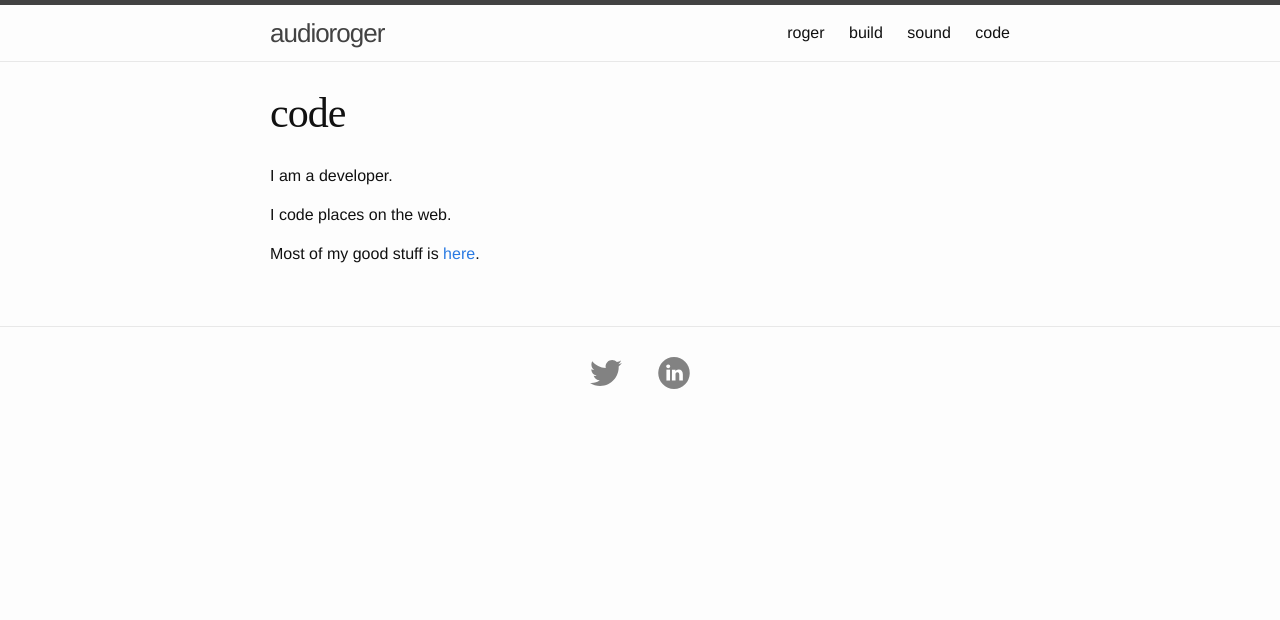
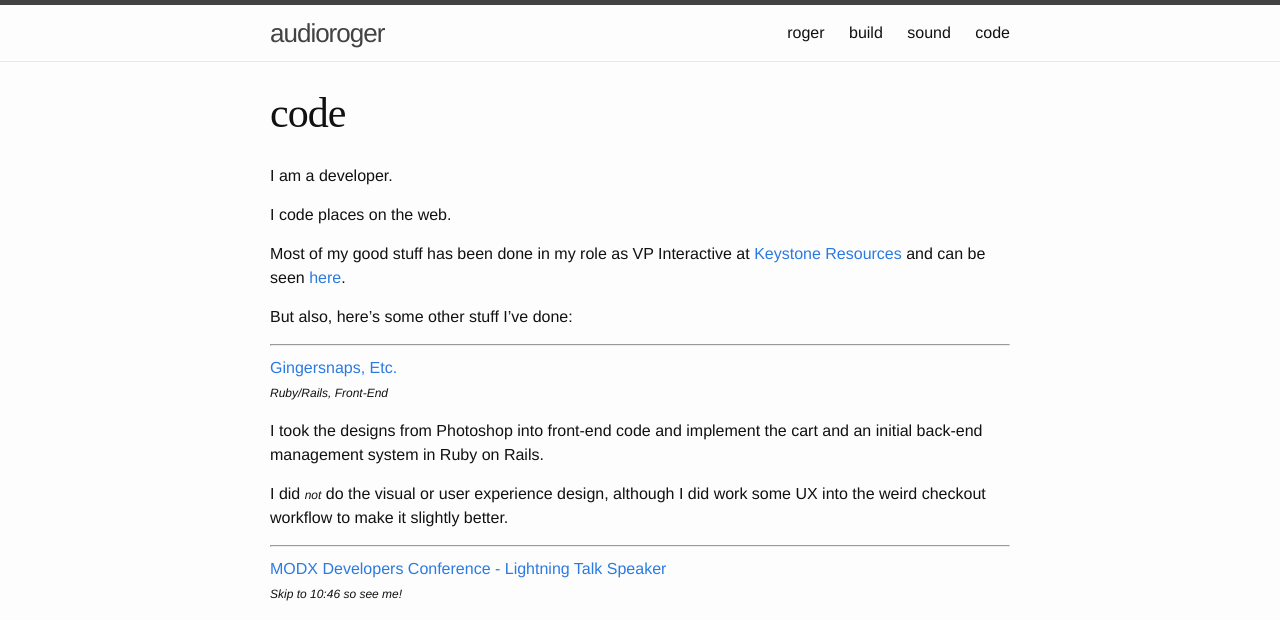
Before and after one commit to audioroger/audioroger.github.io, a Jekyll site: the page built from code.md, in a window 1280 px wide. Shown: the top 620 px of the page. Built offline with Jekyll 4.4.1, drawn with Linux system fonts in a browser that asks for light colours; some web fonts are replaced; some of the changed text lies outside the part shown; grey boxes are pictures that could not be loaded.

Commit message:
add gingersnaps and modmore to code page.

```diff
--- a/_sass/_style.scss
+++ b/_sass/_style.scss
@@ -65,7 +65,6 @@ body{
 	}
 }
 
-
 .cabin{
 	font-family: $cabin-font;
 }
@@ -75,3 +74,12 @@ body{
 .diadact{
 	font-family: $diadact-font;
 }
+
+em{
+  font-size: 12px;
+  line-height: 12px;
+}
+
+hr{
+  margin-bottom: 10px;
+}
--- a/code.md
+++ b/code.md
@@ -8,4 +8,30 @@ I am a developer.
 
 I code places on the web.
 
-Most of my good stuff is <a href="http://keystoneresources.com/portfolio/#interactive" title="Keystone Resources Portfolio" target="_blank">here</a>.
+Most of my good stuff has been done in my role as VP Interactive at <a href="http://keystoneresources.com/" title="Keystone Resources" target="_blank">Keystone Resources</a> and can be seen <a href="http://keystoneresources.com/portfolio/#interactive" title="Keystone Resources Portfolio" target="_blank">here</a>.
+
+But also, here's some other stuff I've done:
+
+___
+
+<a href="https://www.gingersnapsetc.org/" title="Gingersnaps, Etc." target="_blank">Gingersnaps, Etc.</a><br>
+*Ruby/Rails, Front-End*
+
+I took the designs from Photoshop into front-end code and implement the cart and an initial back-end management system in Ruby on Rails.
+
+I did *not* do the visual or user experience design, although I did work some UX into the weird checkout workflow to make it slightly better.
+
+___
+
+<a href="https://video.modmore.com/modx-weekend-2014/" title="MODX Developers Conference" target="_blank">MODX Developers Conference - Lightning Talk Speaker</a><br>
+*Skip to 10:46 so see me!*
+
+<div class="center">
+
+  <iframe src="//player.vimeo.com/video/107901603" width="500" height="281" frameborder="0" webkitallowfullscreen mozallowfullscreen allowfullscreen></iframe>
+
+</div>
+
+*Thanks to <a href="https://twitter.com/mark_hamstra" title="Mark Hamstra Twitter" target="_blank">Mark</a> @ <a href="https://modmore.com/" title="modmore" target="_blank">modmore</a>*
+
+___
```
